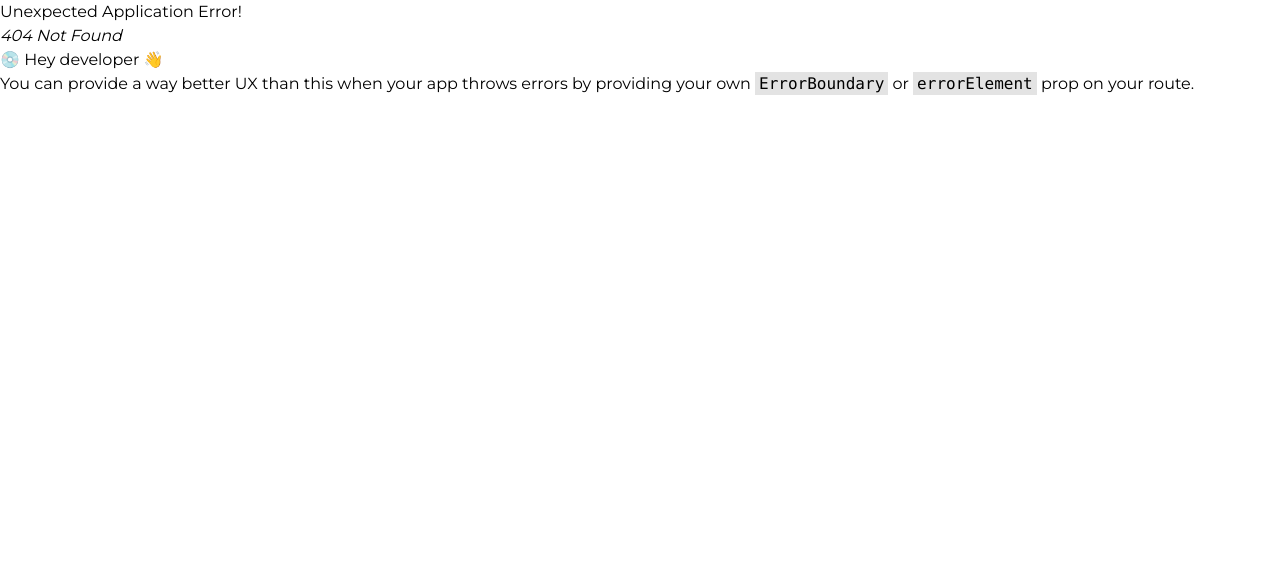
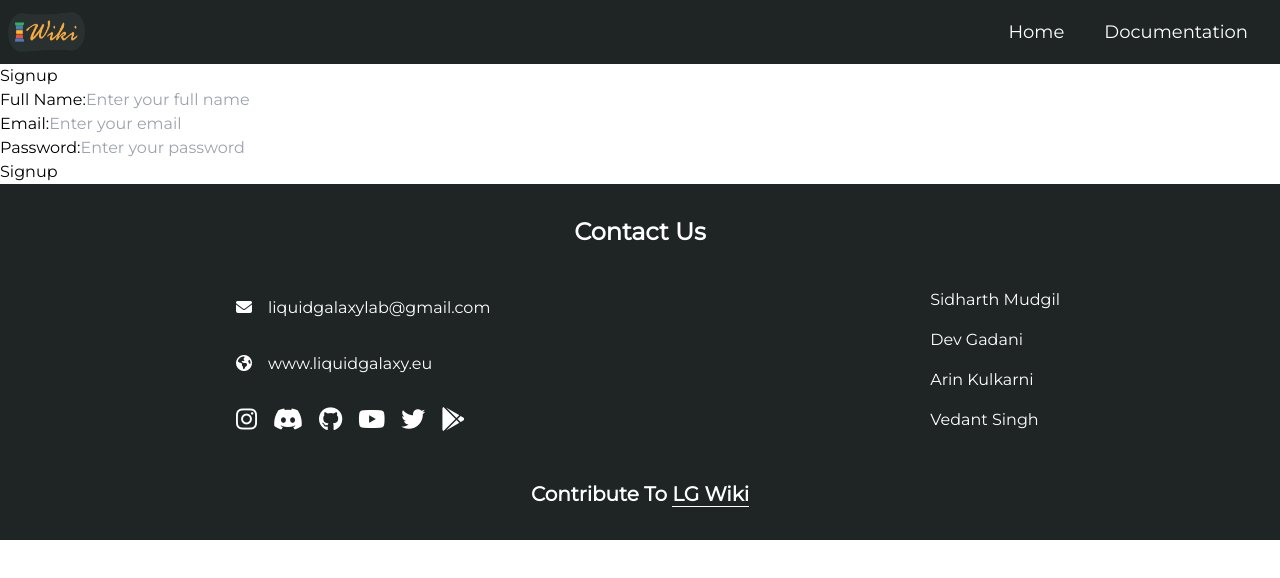
Before and after one commit to SidharthMudgil/lg-wiki, a React (Create React App) app: page /signup in a window 1280 px wide. Before the commit this address had no page. Shown: the top 578 px of the page. Built offline with nearby package versions, Linux system fonts and the light colour scheme; no server answers.

Commit message:
signup done design remaining

```diff
--- a/src/App.js
+++ b/src/App.js
@@ -4,6 +4,7 @@ import {
   createBrowserRouter,
   createRoutesFromElements,
 } from "react-router-dom";
+
 import "./App.css";
 import MainContent from "./pages/homeScreen/MainContent";
 // import Doc from "./pages/documentation/Doc";
@@ -11,6 +12,12 @@ import UserInput from "./appWrite/userContribution/UserInput";
 import Layout from "./pages/leftNavigation/Layout";
 import NavigatorHeader from "./pages/navigationHeader/NavigationHeader";
 import Architecture from "./pages/architecture/Architecture";
+import { Provider } from "react-redux";
+
+import React from "react";
+import store from "./appWrite/store/store";
+import Signup from "./appWrite/login/signup";
+// import Delete from "./appWrite/database/Delete";
 
 // All Routes for browsing in webpage
 
@@ -20,6 +27,8 @@ function App() {
       <Route path="/" element={<NavigatorHeader />}>
         <Route path="" element={<MainContent />} />
         <Route path="/input" element={<UserInput />} />
+        <Route path="signup" element={<Signup />} />
+        {/* <Route path="/delete" element={<Delete />} /> */}
 
         <Route path="docs" element={<Layout />}>
         <Route path="arc" element={<Architecture />} />
@@ -33,9 +42,11 @@ function App() {
   );
 
   return (
-    <>
-      <RouterProvider router={router} />
-    </>
+    <React.StrictMode>
+      <Provider store={store}>
+              <RouterProvider router={router} />
+      </Provider>
+    </React.StrictMode>
   );
 }
 
--- /dev/null
+++ b/src/appWrite/login/signup.js
@@ -0,0 +1,45 @@
+import React from "react";
+import { useDispatch } from "react-redux";
+import Auth from "../services/auth";
+import { login } from "../store/authSlice";
+import { useForm } from "react-hook-form";
+
+export default function Signup() {
+  const dispatch = useDispatch();
+  const { register, handleSubmit } = useForm();
+
+  const onSubmit = async (data) => {
+    try {
+      const userData = await Auth.createAccount(data);
+      dispatch(login(userData));
+      console.log("User created:", userData);
+    } catch (error) {
+      console.error("Error creating user account:", error);
+    }
+  };
+
+  return (
+    <div>
+      <h2>Signup</h2>
+      <form onSubmit={handleSubmit(onSubmit)}>
+        <div>
+
+
+
+          <label htmlFor="fullName">Full Name:</label>
+          <input type="text" id="fullName" name="fullName" placeholder="Enter your full name" {...register("fullName")} />
+        </div>
+        <div>
+          <label htmlFor="email">Email:</label>
+          <input type="email" id="email" name="email" placeholder="Enter your email" {...register("email")} />
+
+        </div>
+        <div>
+          <label htmlFor="password">Password:</label>
+          <input type="password" id="password" name="password" placeholder="Enter your password" autoComplete="current-password" {...register("password")} />
+        </div>
+        <button type="submit">Signup</button>
+      </form>
+    </div>
+  );
+}
--- a/src/appWrite/services/auth.js
+++ b/src/appWrite/services/auth.js
@@ -2,69 +2,61 @@ import config from "../database/config";
 
 import { Client, Account, ID } from "appwrite";
 
-export class auth{
-client=new Client();
-aoccunt;
-constructor(){
-   this.client
-   .setEndpoint(config.appwriteUrl)
-    .setProject(config.projectId);
+export class auth {
+  client = new Client();
+  account;
+  constructor() {
+    this.client.setEndpoint(config.appwriteUrl).setProject(config.projectId);
 
-    this.account=new Account(this.client);
-
+    this.account = new Account(this.client);
   }
 
-async  createAccount({email,password,name}){
+  async createAccount({ email, password, name }) {
     try {
-        const userAccount=await this.account.create(ID.unique(),email,password,name);
+      const userAccount = await this.account.create(
+        ID.unique(),
+        email,
+        password,
+        name
+      );
       //login user method
 
       if (userAccount) {
-            return this.userlogin({email,password})
+        return (this.userlogin({ email, password })  , console.log("no  user created"));
+      } else {
 
+        return  (console.log("no  user created"),userAccount);
       }
-
-
-         else {
-            return userAccount;
-        }
-
-    }catch (error) {
+    } catch (error) {
         throw error;
 
     }
   }
-async userlogin({email,password}){
+  async userlogin({ email, password }) {
     try {
-        return await this.account.createEmailSession(email,password);
-
+      return await this.account.createEmailSession(email, password);
     } catch (error) {
       throw error;
     }
-
   }
 
-async getCurrentUser(){
+  async getCurrentUser() {
     try {
       return await this.account.get();
-
     } catch (error) {
-        console.log("appwrite service ::getcurrentservice::error",error)
+      console.log("appwrite service ::getcurrentservice::error", error);
     }
     return null;
   }
-async logout(){
+  async logout() {
     try {
       return await this.account.deleteSessions();
-
     } catch (error) {
-        console.log("appwrite service ::logout::error",error)
+      console.log("appwrite service ::logout::error", error);
     }
     return null;
   }
 }
 
-
-
-const Auth=new auth();
+const Auth = new auth();
 export default Auth;
--- a/src/appWrite/store/authSlice.js
+++ b/src/appWrite/store/authSlice.js
@@ -11,12 +11,12 @@ const authSlice = createSlice({
   initialState,
   reducers: {
         login:(state,action)=>{
-            state.status=ture;
+            state.status=true ;
             state.userData=action.payload;
         },
         logout:(state)=>{
             state.status=false;
-            userData=null;
+            state.userData=null;
         },
 
 
--- a/src/appWrite/store/store.js
+++ b/src/appWrite/store/store.js
@@ -1,7 +1,11 @@
 import  { configureStore } from "@reduxjs/toolkit";
+import authSlice from "./authSlice";
 
 const store=new configureStore({
-    reducer:{}
+      reducer : authSlice,
+
+
+
 })
 
 export default store;
--- a/src/appWrite/userContribution/UserInput.js
+++ b/src/appWrite/userContribution/UserInput.js
@@ -6,48 +6,77 @@ import remarkGfm from 'remark-gfm'
 
 import { vscDarkPlus } from 'react-syntax-highlighter/dist/esm/styles/prism'
 
+import Auth from '../services/auth'
+
+
 
 
 export default function UserInput() {
 
+const title = 'first data';
+
+  const featuredaimage=null;
+
+
+
+
     const [text,setText] =useState('hi');
+
+      const content= String(text)
+
    // eslint-disable-next-line
-    const [serializedContent, setSerializedContent] = useState('');
+//     const [serializedContent, setSerializedContent] = useState('');
 
-  // Function to serialize the content of a DOM element
-  function serializeElement(element) {
-    let serialized = '<' + element.tagName.toLowerCase();
+//   // Function to serialize the content of a DOM element
+//   function serializeElement(element) {
+//     let serialized = '<' + element.tagName.toLowerCase();
 
-    // Serialize attributes
-    for (let attr of element.attributes) {
-      serialized += ' ' + attr.name + '="' + attr.value + '"';
-    }
+//     // Serialize attributes
+//     for (let attr of element.attributes) {
+//       serialized += ' ' + attr.name + '="' + attr.value + '"';
+//     }
 
-    serialized += '>';
+//     serialized += '>';
 
-    // Serialize children recursively
-    for (let child of element.childNodes) {
-      if (child.nodeType === Node.TEXT_NODE) {
-        serialized += child.textContent;
-      } else if (child.nodeType === Node.ELEMENT_NODE) {
-        serialized += serializeElement(child);
-      }
-    }
+//     // Serialize children recursively
+//     for (let child of element.childNodes) {
+//       if (child.nodeType === Node.TEXT_NODE) {
+//         serialized += child.textContent;
+//       } else if (child.nodeType === Node.ELEMENT_NODE) {
+//         serialized += serializeElement(child);
+//       }
+//     }
 
-    serialized += '</' + element.tagName.toLowerCase() + '>';
-    return serialized;
+//     serialized += '</' + element.tagName.toLowerCase() + '>';
+//     return serialized;
+//   }
+
+// // Function to handle submit button click
+// function handleSubmit() {
+//   const divElement = document.getElementById('output');
+//   if (divElement) {
+//     const serializedContent = serializeElement(divElement);
+//     setSerializedContent(serializedContent);
+//     console.log(serializedContent)
+//   }
+// }
+
+function handleSubmit(e) {
+  e.preventDefault();
+  try {
+    Auth.createPost({title,content,featuredaimage}).then(console.log("updated"))
+
+
+  } catch (error) {
+    throw error;
+
   }
 
-// Function to handle submit button click
-function handleSubmit() {
-  const divElement = document.getElementById('output');
-  if (divElement) {
-    const serializedContent = serializeElement(divElement);
-    setSerializedContent(serializedContent);
-    console.log(serializedContent)
-  }
-}
-  return (<div className='markdown h-s'>
+
+
+
+  return (
+  <div className='markdown h-s'>
     <div className='markdown-input'>
 <textarea  width="1000px" className='textinput-markdown ' placeholder='Write Your Text here'onChange={(e)=> {setText(String(e.target.value))}}/>
 </div>
@@ -79,11 +108,12 @@ function handleSubmit() {
             }
           }}
         />
-         <div>    <button onClick={handleSubmit}>Submit</button>
-         <div>{}</div>
+         <div>    <button  className="text-white bg-red-300 p-2 rounded-lg" onClick={()=>{handleSubmit()}} > Submit</button>
+         <div>{text}</div>
       </div>
 
         </div>
         </div>
   )
 }
+}
```
Also changed, not shown: src/appWrite/services/uplaod.js (+5 -4 lines), src/appWrite/userContribution/UserInput.css (line endings or trailing spaces). Lines whose indentation alone changed are shown as unchanged.
